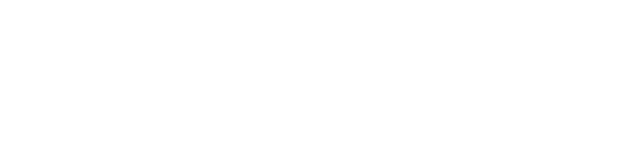
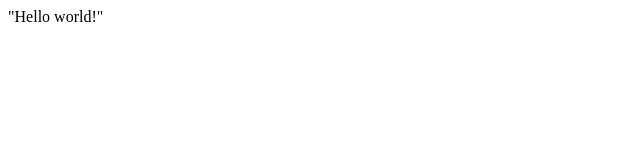
Before and after one commit to abouhid/HTML.Alex.Loai, a plain HTML site: page fcc-test-suite-template-master/index.html in a window 1280 px wide. Shown: the whole page, without its empty margins (0-640 px from the left). Drawn offline with Linux system fonts and the light colour scheme.

Commit message:
Added 'Hello World' to the body

```diff
--- a/fcc-test-suite-template-master/index.html
+++ b/fcc-test-suite-template-master/index.html
@@ -7,6 +7,8 @@
   </head>
 
   <body>
+    "Hello world!"
+
     <script src="https://cdn.freecodecamp.org/testable-projects-fcc/v1/bundle.js"></script>
 
     <!--
```
